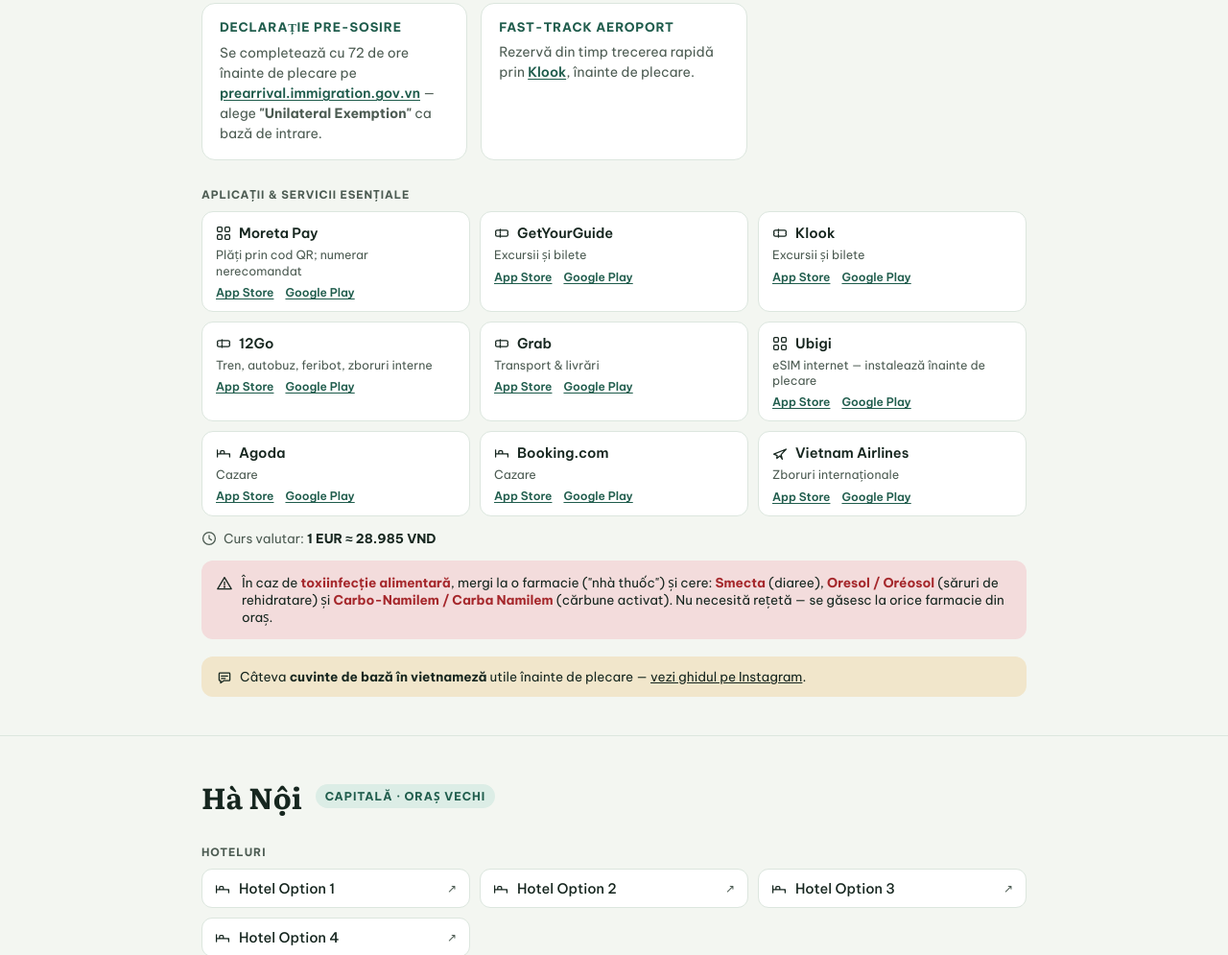
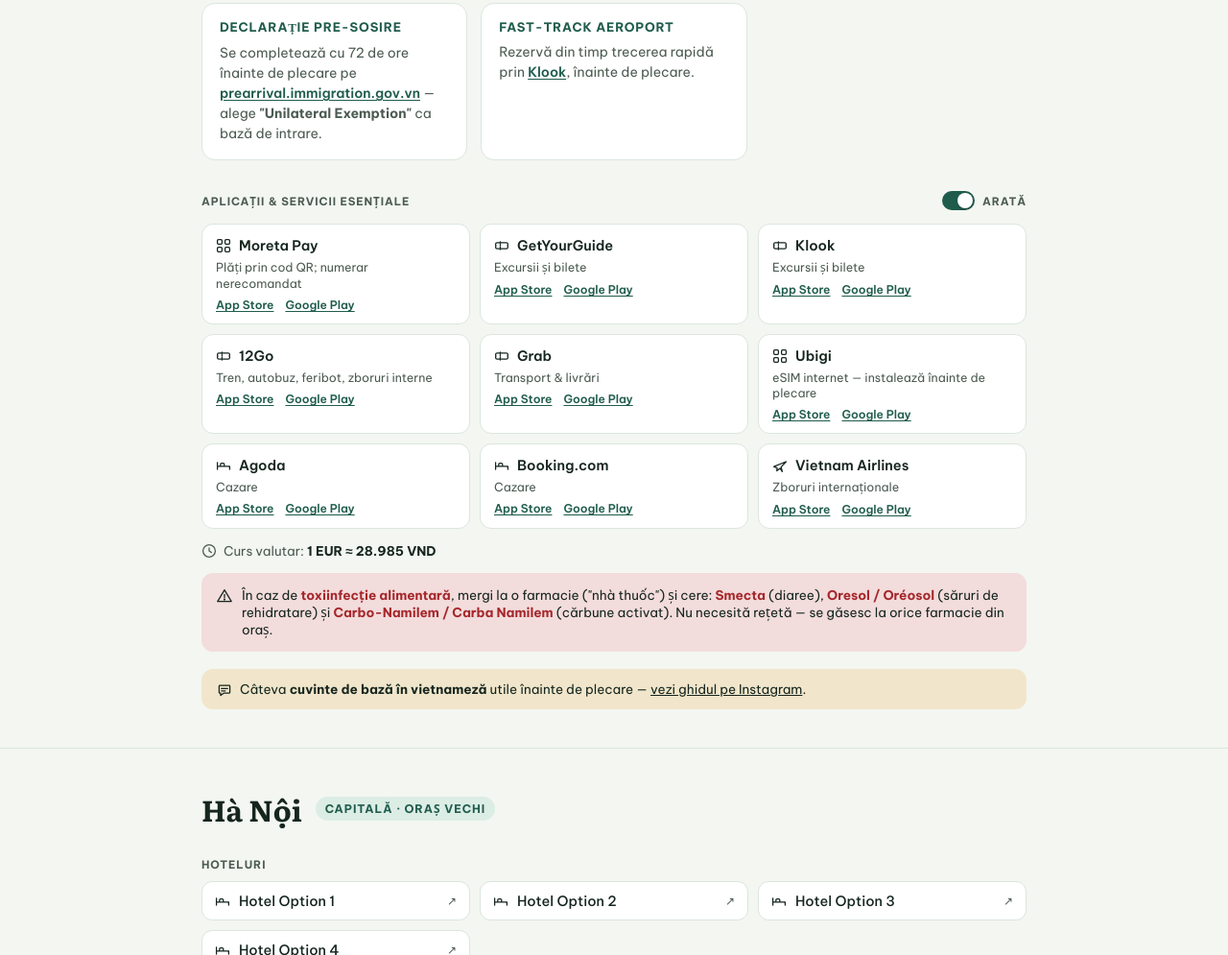
Before and after one commit to marius-x-maria/vietnam-itinerary, a plain HTML site: page index.html in a window 1280 px wide. Shown: the part 1271-2266 px from the top of the page at 96% size. Drawn offline with Linux system fonts and the light colour scheme.

Commit message:
feat: add show/hide switch for essential apps section
Choice persists per viewer via localStorage; RO/EN label.

Co-Authored-By: Claude Opus 5.5 <noreply@anthropic.com>

```diff
--- a/index.html
+++ b/index.html
@@ -93,6 +93,15 @@
   .subhead{font-size:11.5px;font-weight:700;text-transform:uppercase;letter-spacing:.08em;color:var(--ink-soft);margin:28px 0 10px;}
   .subhead:first-of-type{margin-top:18px;}
 
+  .apps-head{display:flex;align-items:center;justify-content:space-between;gap:12px;}
+  .apps-toggle{display:inline-flex;align-items:center;gap:8px;border:none;background:none;padding:4px 0;font:inherit;font-size:11.5px;font-weight:700;letter-spacing:.08em;text-transform:uppercase;color:var(--ink-soft);cursor:pointer;}
+  .apps-toggle .track{position:relative;width:34px;height:20px;border-radius:999px;background:var(--line);transition:background .2s;}
+  .apps-toggle .thumb{position:absolute;top:2px;left:2px;width:16px;height:16px;border-radius:50%;background:var(--surface);box-shadow:0 1px 2px rgba(0,0,0,.25);transition:transform .2s;}
+  .apps-toggle[aria-checked="true"] .track{background:var(--jade);}
+  .apps-toggle[aria-checked="true"] .thumb{transform:translateX(14px);}
+  .apps-toggle:focus-visible{outline:2px solid var(--jade);outline-offset:3px;border-radius:6px;}
+  @media (prefers-reduced-motion: reduce){.apps-toggle .track,.apps-toggle .thumb{transition:none;}}
+  .apps-grid[hidden]{display:none;}
   .apps-grid{display:grid;grid-template-columns:repeat(auto-fill, minmax(230px,1fr));gap:10px;}
   .app-card{background:var(--surface);border:1px solid var(--line);border-radius:12px;padding:12px 14px;display:flex;flex-direction:column;gap:5px;}
   .app-card .name{font-weight:600;font-size:14.5px;display:flex;align-items:center;gap:8px;}
@@ -246,8 +255,14 @@
       </div>
     </div>
 
-    <div class="subhead" data-i18n="prep.apps.h">Aplicații &amp; servicii esențiale</div>
-    <div class="apps-grid">
+    <div class="subhead apps-head">
+      <span data-i18n="prep.apps.h">Aplicații &amp; servicii esențiale</span>
+      <button type="button" class="apps-toggle" role="switch" aria-checked="true" aria-controls="apps-grid" data-testid="apps-toggle">
+        <span class="track" aria-hidden="true"><span class="thumb"></span></span>
+        <span class="apps-toggle-label" data-i18n="prep.apps.toggle">Arată</span>
+      </button>
+    </div>
+    <div class="apps-grid" id="apps-grid">
       <div class="app-card">
         <div class="name"><svg class="ic" viewBox="0 0 20 20"><rect x="2" y="2" width="6" height="6" rx="1.3"/><rect x="12" y="2" width="6" height="6" rx="1.3"/><rect x="2" y="12" width="6" height="6" rx="1.3"/><rect x="12" y="12" width="6" height="6" rx="1.3"/></svg><a href="https://moretapay.com/" target="_blank" rel="noopener">Moreta Pay</a></div>
         <div class="desc" data-i18n="apps.moreta.d">Plăți prin cod QR; numerar nerecomandat</div>
@@ -548,7 +563,7 @@
       "prep.hotel.h":"Accommodation details","prep.hotel.p":"Hotel confirmation or local address for the first night.",
       "prep.declaration.h":"Pre-arrival declaration","prep.declaration.p1":"Complete within 72 hours of departure at","prep.declaration.p2":"select","prep.declaration.p3":"as entry basis.",
       "prep.fasttrack.h":"Airport fast-track","prep.fasttrack.p1":"Book the fast-track line through ","prep.fasttrack.p2":", before you go.",
-      "prep.apps.h":"Essential apps &amp; services",
+      "prep.apps.h":"Essential apps &amp; services","prep.apps.toggle":"Show",
       "apps.moreta.d":"QR code payments; cash not recommended",
       "apps.gyg.d":"Excursions &amp; tickets",
       "apps.klook.d":"Excursions &amp; tickets",
@@ -594,6 +609,19 @@
   var saved = 'ro';
   try { saved = localStorage.getItem('vn-lang') || 'ro'; } catch(e){}
   if (saved === 'en') apply('en');
+
+  // Apps section show/hide switch — choice remembered per viewer
+  var appsBtn = document.querySelector('.apps-toggle');
+  var appsGrid = document.getElementById('apps-grid');
+  function setApps(show){
+    appsBtn.setAttribute('aria-checked', show ? 'true' : 'false');
+    appsGrid.hidden = !show;
+    try { localStorage.setItem('vn-apps', show ? '1' : '0'); } catch(e){}
+  }
+  appsBtn.addEventListener('click', function(){ setApps(appsGrid.hidden); });
+  var appsSaved = '1';
+  try { appsSaved = localStorage.getItem('vn-apps') || '1'; } catch(e){}
+  setApps(appsSaved !== '0');
 })();
 </script>
 </body>
```
